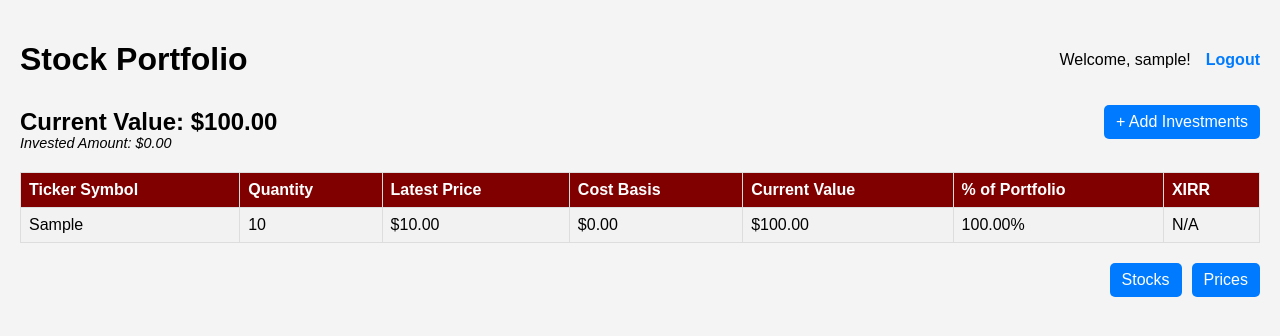
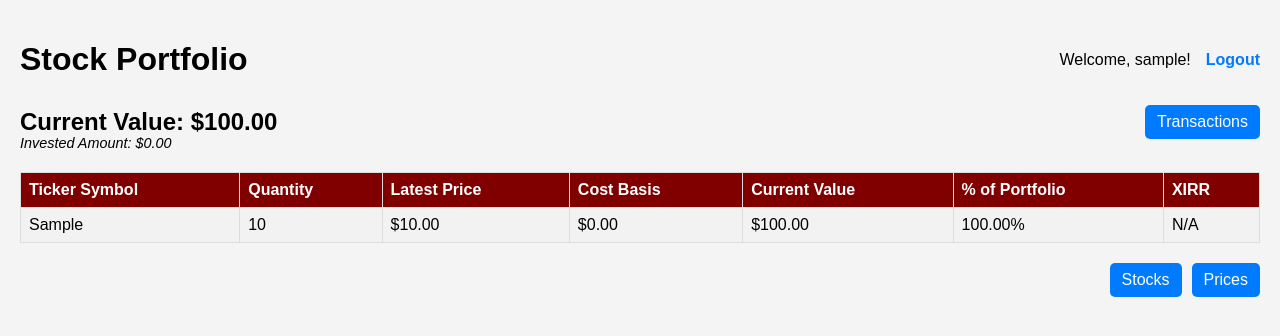
Before and after one commit to arambaladev/StockPortfolio, a Flask app: page / in a window 1280 px wide. Shown: the top 336 px of the page. Run offline with Flask 3, Linux system fonts and the light colour scheme; the visitor is signed in with stand-in values (Sample User, id 1); tables that the repository leaves empty hold one stand-in row (values such as "Sample post"); parts of the project's set-up code (start-up, migrations or seed data) failed here and were passed over.

Commit message:
Version 2.4

```diff
--- a/templates/index.html
+++ b/templates/index.html
@@ -88,7 +88,7 @@
 
     <div style="display: flex; justify-content: space-between; align-items: center; margin-bottom: 5px;">
         <h2 style="text-align: left; margin-top: 0; margin-bottom: 0;">Current Value: ${{ "%.2f"|format(total_portfolio_value) }}</h2>
-        <a href="{{ url_for('transactions', open_modal=true) }}"><button style="background-color: #007bff; color: white; border: none; padding: 8px 12px; border-radius: 5px; cursor: pointer; font-size: 16px;">+ Add Investments</button></a>
+        <a href="{{ url_for('transactions', open_modal=true) }}"><button style="background-color: #007bff; color: white; border: none; padding: 8px 12px; border-radius: 5px; cursor: pointer; font-size: 16px;">Transactions</button></a>
     </div>
     <div style="text-align: left; margin-top: -10px; margin-bottom: 15px;">
         <span style="font-size: 0.9em; font-style: italic;">Invested Amount: ${{ "%.2f"|format(total_invested_amount) }}</span>
```
